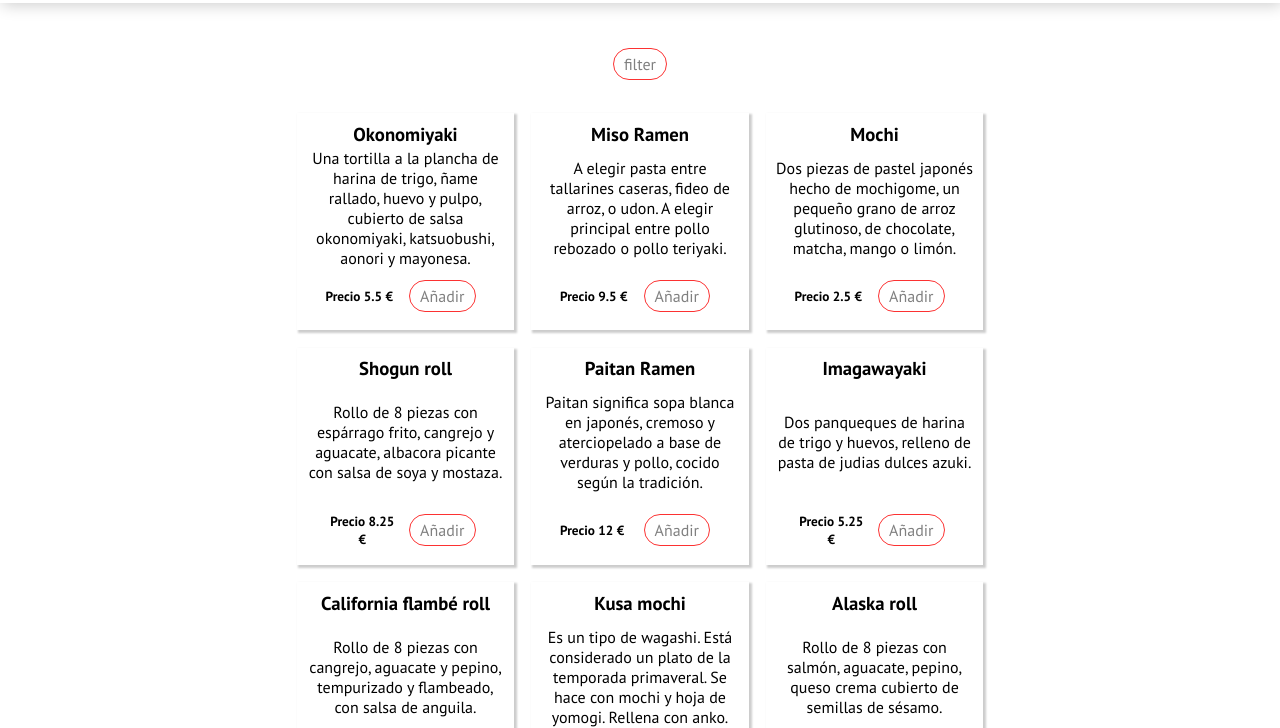
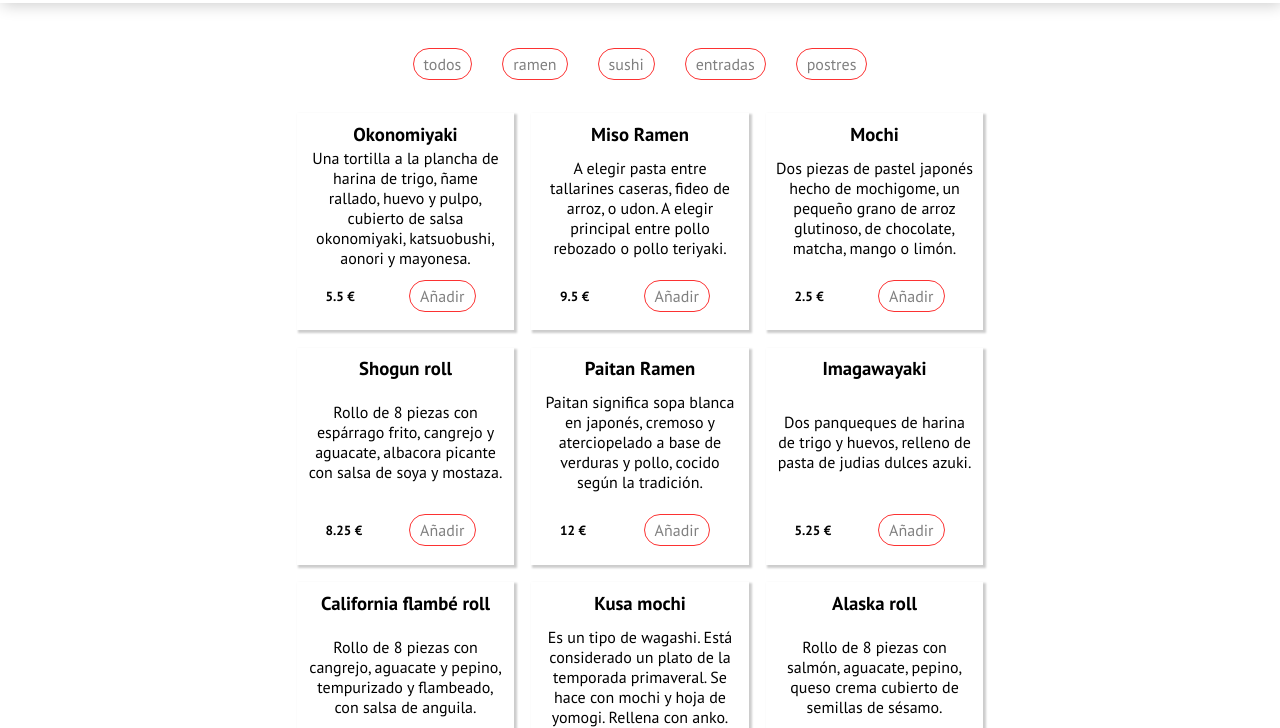
Before and after one commit to GabyRosas/kamakura-food, a website built with Vite: page index.html in a window 1280 px wide. Shown: the part 72-800 px from the top of the page. Built offline with nearby package versions, Linux system fonts and the light colour scheme.

Commit message:
feat merge functions from US-1, US-2

```diff
--- a/index.html
+++ b/index.html
@@ -75,7 +75,7 @@
     </div>
 
 
-    <script src="./src/menu.js" type="module"></script>
+    <!-- <script src="./src/menu.js" type="module"></script> -->
     <script src="./src/events.js" type="module"></script>
 
 </body>
--- a/src/events.js
+++ b/src/events.js
@@ -1,7 +1,9 @@
 //Intenta separar los eventos en este archivo.
 
-import { showButtons } from "./menu.js";
+import { showButtons, addProductContainer } from "./menu.js";
+import { products } from "../assets/data/data.js"
 
 document.addEventListener('DOMContentLoaded',(event) =>{
-showButtons();
+    showButtons();
+    addProductContainer(products)
 });
--- a/src/menu.js
+++ b/src/menu.js
@@ -1,4 +1,5 @@
 import {filters, products} from "../assets/data/data.js"
+
 //DEBE imprimir en pantalla la información de filtros.
 
 //DEBE imprimir en pantalla los productos, con su Título, descripción y precio en € y botón de añadir.
@@ -8,13 +9,14 @@ const productContainer = document.querySelector(".product-container");
 const productNameContainer = document.querySelector(".product-container").children[0];
 const productDescriptionContainer = document.querySelector(".product-container").children[1];
 const productPriceContainer = document.querySelector(".price-container").children[0];
+
 const filtersContainer = document.querySelector('.filters-container'); //contenedor de los botones
 const originalButton = filtersContainer.querySelector('.filter');
 
 function changeExampleCard () {
     productNameContainer.innerText = products[0].name;
     productDescriptionContainer.innerText = products[0].description;
-    productPriceContainer.innerText = `Precio ${products[0].price} €`;
+    productPriceContainer.innerText = `${products[0].price} €`;
 }
 
 
@@ -22,27 +24,26 @@ function addProductContainer (array) {
 
     changeExampleCard();
 
-    for (let i = 1; i <= array.length; i++) {
+    for (let i = 1; i < array.length; i++) {
 
         const productContainerCopy = productContainer.cloneNode(true);
         allProductsContainer.appendChild(productContainerCopy);
 
         productNameContainer.innerText = array[i].name;
         productDescriptionContainer.innerText = array[i].description;
-        productPriceContainer.innerText = `Precio ${array[i].price} €`;
+        productPriceContainer.innerText = `${array[i].price} €`;
     }
 }
 
-addProductContainer(products)
+function showButtons() {
 
-
-function showButtons() {
     originalButton.remove();
     for (let i = 0; i < 5; i++) {
-      const newButton = originalButton.cloneNode(true);
-      newButton.textContent = filters[i];
-      filtersContainer.appendChild(newButton);
+        const newButton = originalButton.cloneNode(true);
+        newButton.textContent = filters[i];
+        filtersContainer.appendChild(newButton);
     }
 }
 
-export { showButtons }
+
+export { addProductContainer, showButtons }
```
